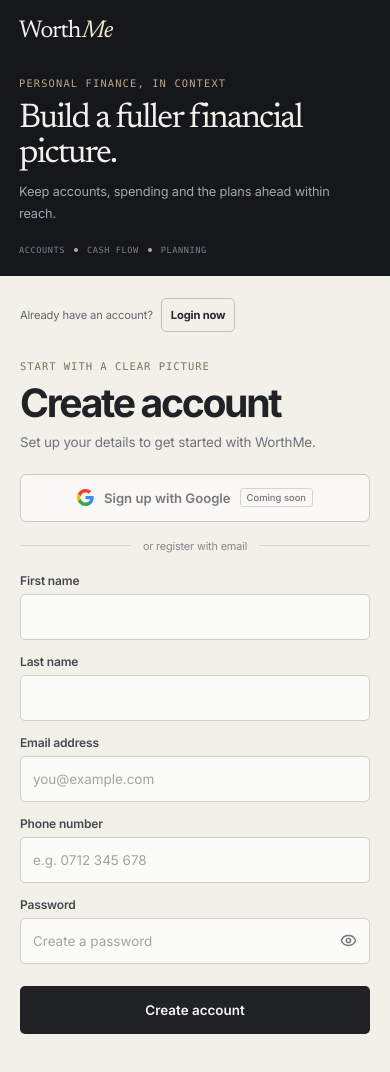
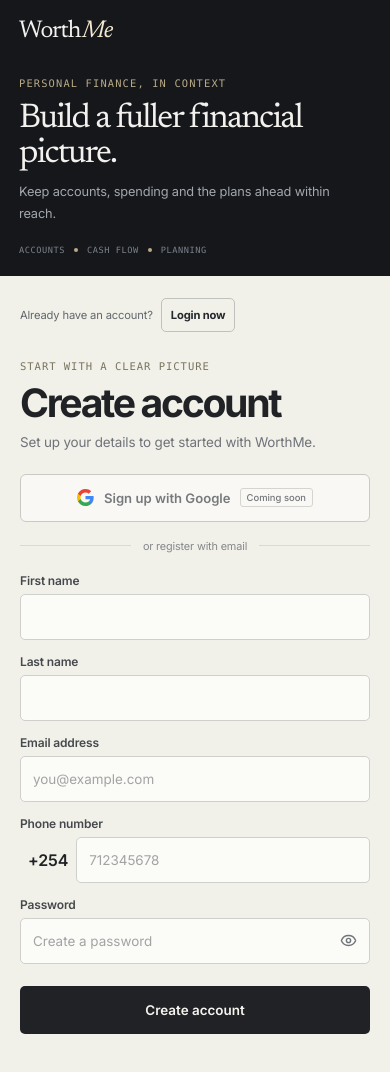
Before and after one commit to Otaku-Sensei254/WorthMe, a React (Create React App) app in the folder client/: page /register in a window 390 px wide. Shown: the top 1072 px of the page. Built offline with nearby package versions, Linux system fonts and the light colour scheme; no server answers.

Commit message:
Add +254 phone prefix handling

```diff
--- a/client/src/Components/Pages/Register.jsx
+++ b/client/src/Components/Pages/Register.jsx
@@ -64,7 +64,7 @@ const Register = () => {
         password: formData.password,
         first_name: formData.Fname,
         last_name: formData.Lname,
-        phone: formData.phone
+        phone: formData.phone ? `+254${formData.phone}` : ""
       }
     };
 
@@ -141,9 +141,12 @@ const Register = () => {
             {errors.email && <span className="error-text">{errors.email[0]}</span>}
           </div>
 
-          <div className="auth-field">
+           <div className="auth-field">
             <label htmlFor="register-phone">Phone number</label>
-            <input id="register-phone" type="tel" name="phone" autoComplete="tel" placeholder="e.g. 0712 345 678" value={formData.phone} onChange={handleChange} required />
+            <div style={{ display: "flex", alignItems: "center" }}>
+              <span style={{ padding: "0 8px", fontWeight: 600 }}>+254</span>
+              <input id="register-phone" type="tel" name="phone" autoComplete="tel" placeholder="712345678" value={formData.phone} onChange={handleChange} required />
+            </div>
             {errors.phone && <span className="error-text">{errors.phone[0]}</span>}
           </div>
 
```
Also changed, not shown: 1 other file (tests, documents, lock files or other folders).
